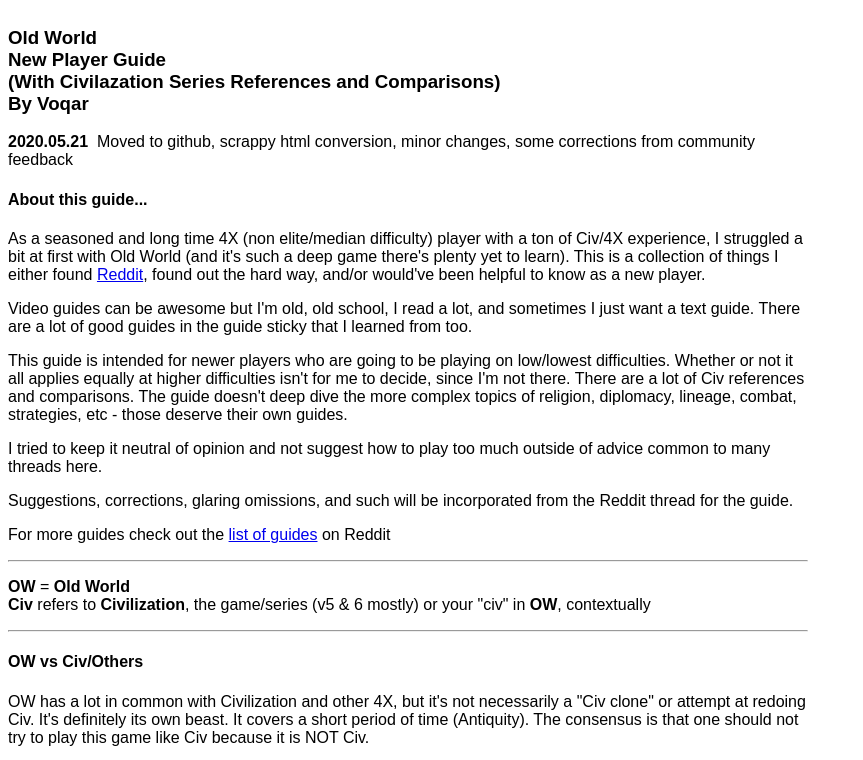
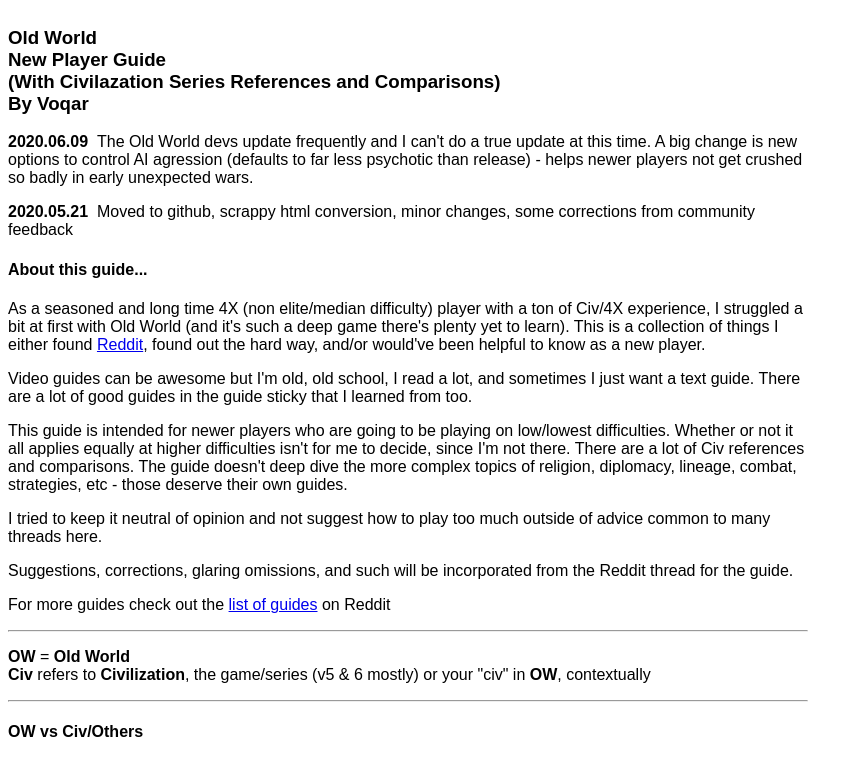
Before and after one commit to Voqar/voqar.github.io, a plain HTML site: page index.html in a window 1280 px wide. Shown: the top 760 px of the page, without its empty margins (0-863 px from the left). Drawn offline with Linux system fonts and the light colour scheme.

Commit message:
Add files via upload

```diff
--- a/index.html
+++ b/index.html
@@ -11,6 +11,7 @@
 <body>
     <h3>Old World<br />New Player Guide<br />(With Civilazation Series References and Comparisons)<br/>By Voqar</h3>
 
+    <p><b>2020.06.09</b>&nbsp;&nbsp;The Old World devs update frequently and I can't do a true update at this time.  A big change is new options to control AI agression (defaults to far less psychotic than release) - helps newer players not get crushed so badly in early unexpected wars.</p>
     <p><b>2020.05.21</b>&nbsp;&nbsp;Moved to github, scrappy html conversion, minor changes, some corrections from community feedback</p>
 
     <h4>About this guide...</h4>
```
